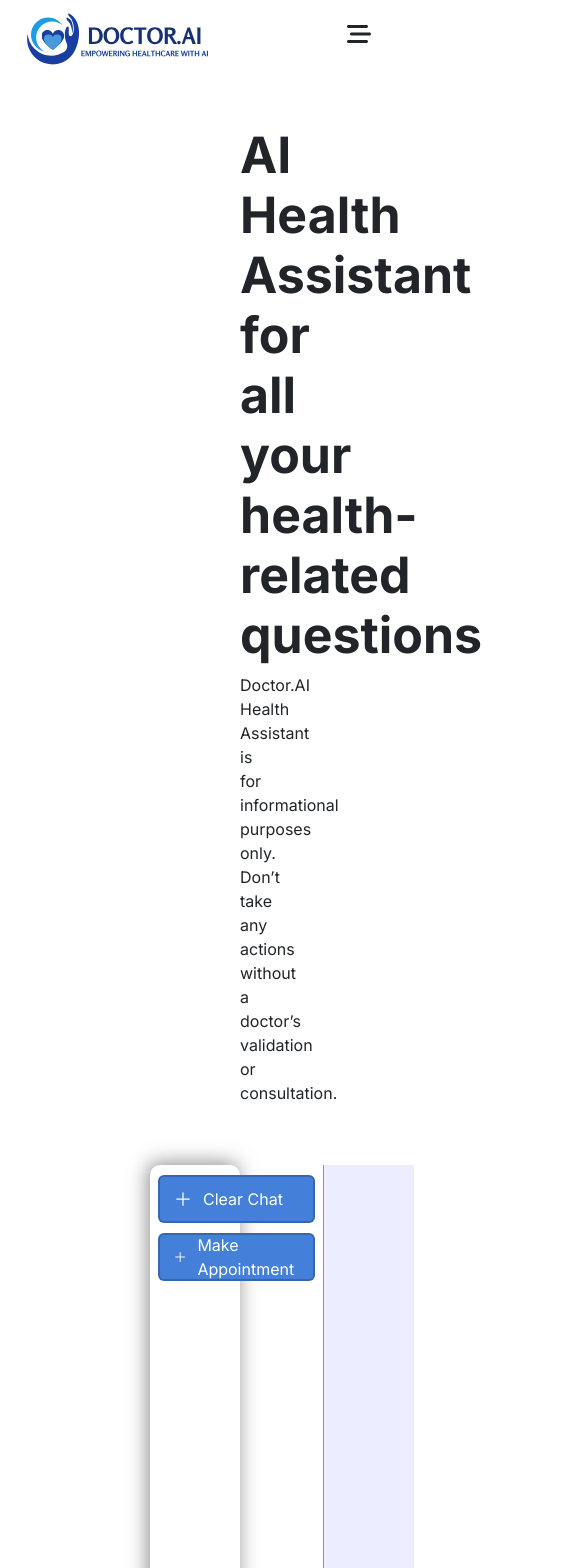
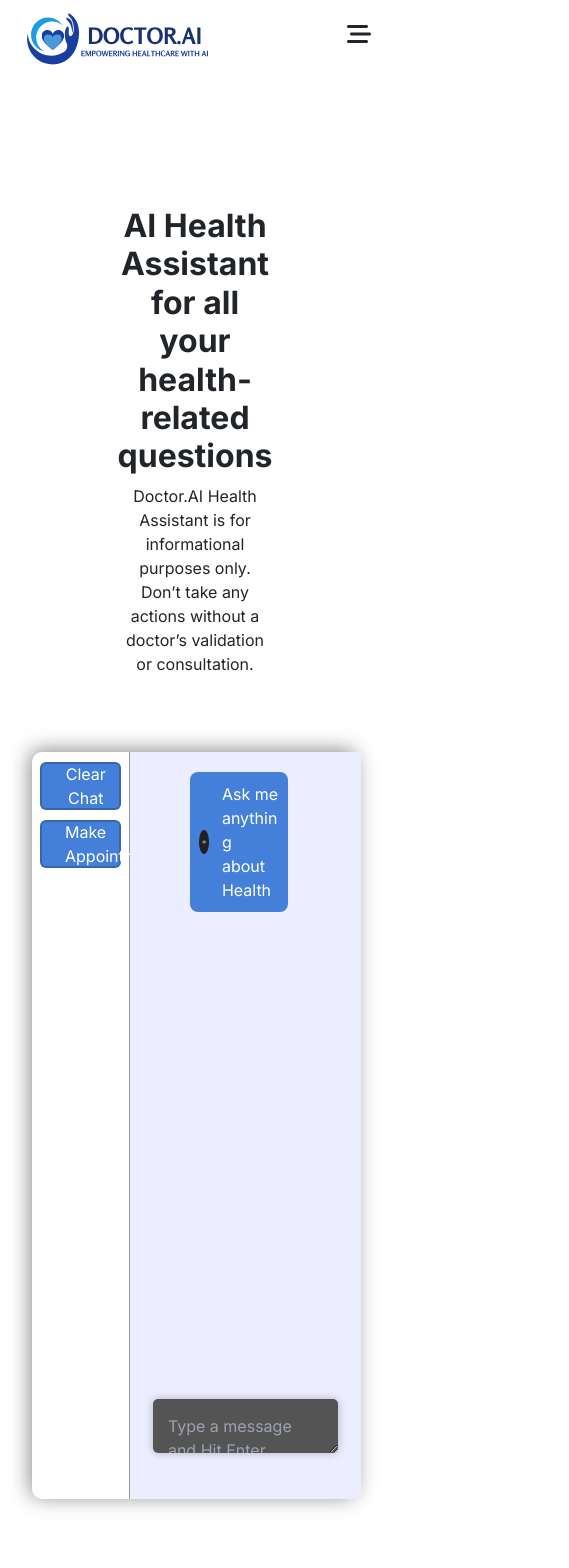
Before and after one commit to krishnenduroy52/DoctorAI-Hack4Bengal, a React (Vite) app in the folder front-end/: page /general/chat in a window 390 px wide. Shown: the top 1568 px of the page, 569 px wide, since content can reach past the window. Built offline with nearby package versions, Linux system fonts and the light colour scheme; a web font is replaced by a local one.

Commit message:
fixed the left alignment of drop down menu and fixed the chat section responsiveness for tablet devices

```diff
--- a/front-end/src/css/Chat.css
+++ b/front-end/src/css/Chat.css
@@ -1,5 +1,10 @@
 .chat_container {
-  margin: 0 150px;
+  display: flex;
+  flex-direction: column;
+  align-items: center;
+  justify-content: center;
+  margin: 50px 0;
+  /* margin: 0 150px; */
 }
 .chat_header_text {
   text-align: center;
@@ -7,11 +12,12 @@
   padding: 0 90px;
 }
 .chat_header_text h2 {
-  font-size: 50px;
+  font-size: clamp(2rem, calc(6vw - 12px), 4rem);
   font-weight: 700;
 }
 .chatApp {
   height: 88.5vh;
+  width: 75%;
   display: flex;
   border-radius: 10px;
   margin-bottom: 50px;
@@ -20,7 +26,7 @@
   box-shadow: -2px -2px 20px 0px rgba(100, 100, 100, 0.75);
 }
 .left-panel {
-  width: 300px;
+  width: 30%;
   height: 88.5vh;
   border-right: 1px solid rgb(149, 149, 149);
   padding: 0 8px;
@@ -158,3 +164,17 @@ input:focus {
     transform: rotate(360deg);
   }
 }
+
+
+@media (max-width: 992px) {
+  .chat_container {
+    width: 100%;
+    padding: clamp(2rem, calc(6vw - 12px), 4rem);
+  }
+  .chatApp {
+    width: 100%;
+  }
+  .inField {
+    width: 80%;
+  }
+}
--- a/front-end/src/css/Home.css
+++ b/front-end/src/css/Home.css
@@ -24,8 +24,9 @@
 }
 
 .topBody img {
-  width: clamp(40%, 50%, 100%);
+  width: clamp(40vw, 50vw, 100vw);
   margin-top: -30px;
+  z-index: -100;
 }
 
 .hero-text {
@@ -166,7 +167,7 @@
 
 @media (max-width: 992px) {
   .topBody {
-    margin-top: 10px;
+    margin-top: 100px;
     flex-direction: column;
   }
   .hero-text {
@@ -176,6 +177,10 @@
 
   .modelSection {
     grid-template-columns: 1fr 2fr;
+  }
+
+  .wave-img {
+    bottom: 0px !important;
   }
 }
 
--- a/front-end/src/css/Navbar.css
+++ b/front-end/src/css/Navbar.css
@@ -135,6 +135,8 @@ a {
   color: #fff; */
 /* } */
 
+
+
 .dropdown_menu ul li {
   padding: 0.6rem;
   display: flex;
@@ -193,7 +195,7 @@ a {
 
 /* Responseive Design */
 
-@media (max-width: 832px) {
+@media (max-width: 992px) {
   .topNav .links,
   .topNav .action_btn {
     display: none;
@@ -223,7 +225,10 @@ a {
 
 .profile_dropdown {
   position: relative;
-  display: inline-block;
+  display: flex;
+  align-items: center;
+  justify-content: center;
+  padding: 10px;
 }
 
 .profile_btn {
--- a/front-end/src/index.css
+++ b/front-end/src/index.css
@@ -2,6 +2,12 @@
     font-family: inter ;
     margin: 0;
     padding: 0;
+}
+
+ul {
+    padding: 0;
+    list-style: none;
+    margin: 0;
 }
 
 body::-webkit-scrollbar {
```
